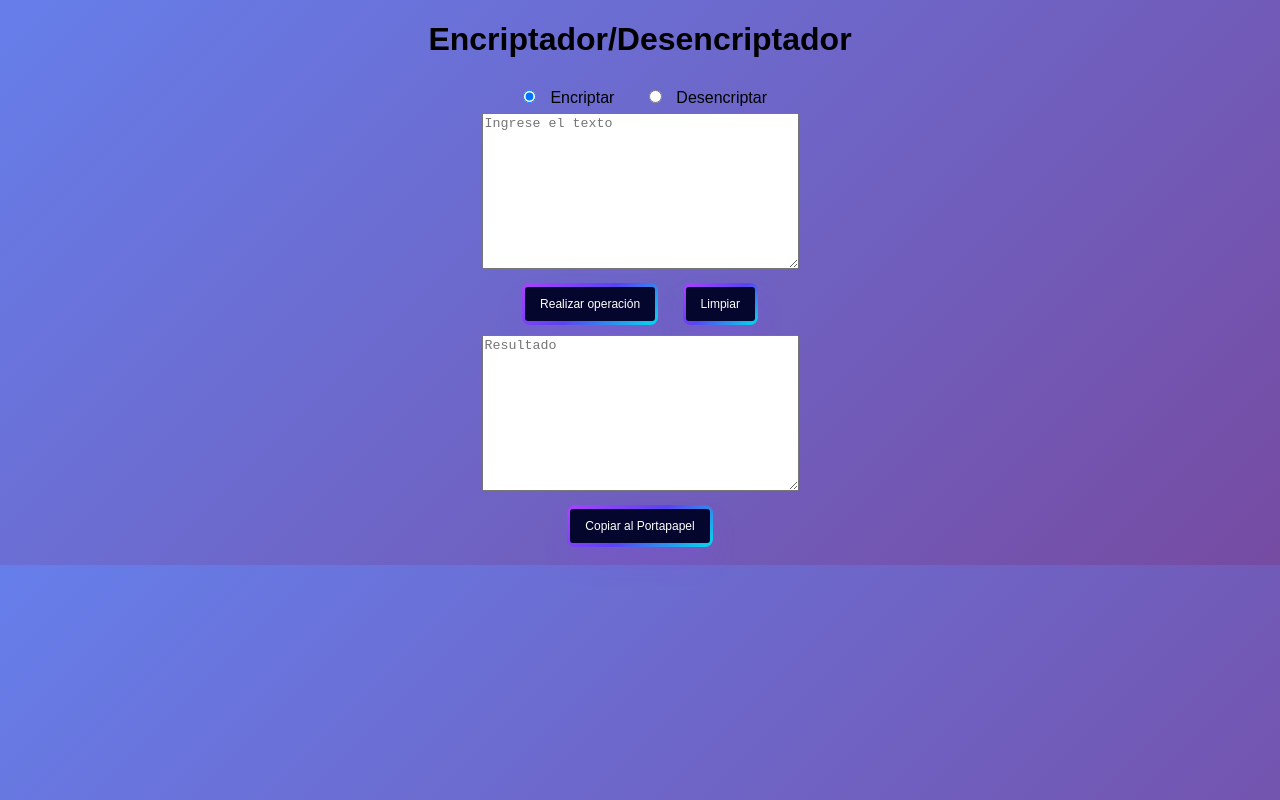
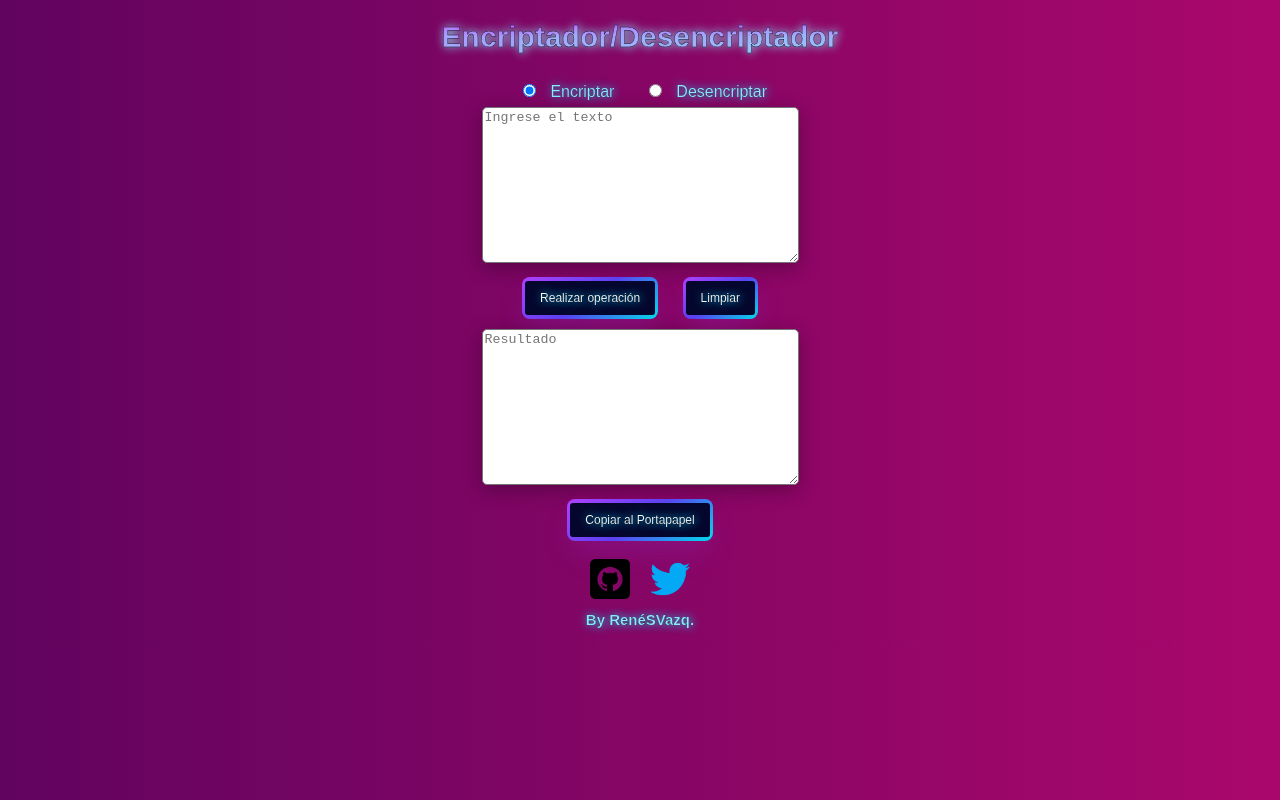
Before and after one commit to ReSvGh/desafioOracleOAlura, a plain HTML site: page index.html in a window 1280 px wide. Drawn offline with Linux system fonts and the light colour scheme.

Commit message:
agregando mas estilos y terminado

```diff
--- a/index.html
+++ b/index.html
@@ -8,7 +8,11 @@
     <link rel="stylesheet" href="./style.css">
 </head>
 <body>
-    <h1>Encriptador/Desencriptador</h1>
+    <header class="header">
+        <h1>Encriptador/Desencriptador</h1>
+
+    </header>
+
     <div>
         <label>
             <input type="radio" name="option" value="encryptar" checked> Encriptar
@@ -17,17 +21,24 @@
             <input type="radio" name="option" value="desencriptar"> Desencriptar
         </label>
         <br>
-        <textarea name="" id="textoEntrada" cols="37" rows="10" placeholder="Ingrese el texto"></textarea>
+        <textarea class="textoA" name="" id="textoEntrada" cols="37" rows="10" placeholder="Ingrese el texto"></textarea>
         <br>
         <button onclick="encriptaDesencriptar()"><span class="text">Realizar operación</span></button>
         <button onclick="limpiarAreaTexto()"><span class="text">Limpiar</span></button>
 
         <br>
-        <textarea name=""  id="salidaTexto" cols="37" rows="10" placeholder="Resultado" oninput="limpiarAreaTexto()" readonly></textarea>
+        <textarea class="textoA" name=""  id="salidaTexto" cols="37" rows="10" placeholder="Resultado" oninput="limpiarAreaTexto()" readonly></textarea>
         <br>
         <button onclick="copiarAlPortapapel()"><span class="text">Copiar al Portapapel</span></button>
 
     </div>
+    <footer>
+        <a href="https://github.com/ReSvGh"><img src="./icons/github.png" alt=""></a>
+
+        <a  href="https://twitter.com/_ReSv3"><img src="./icons/twitter.png" alt=""></a>
+        <p class="por">By RenéSVazq.</p>
+
+    </footer>
 
 
     <script src="./javas.js"></script>
--- a/style.css
+++ b/style.css
@@ -1,11 +1,31 @@
 body {
-   background-image: linear-gradient(135deg, #667eea 0%, #764ba2 100%);
+    background: #AA076B;  /* fallback for old browsers */
+    background: -webkit-linear-gradient(to right, #61045F, #AA076B);  /* Chrome 10-25, Safari 5.1-6 */
+    background: linear-gradient(to right, #61045F, #AA076B); /* W3C, IE 10+/ Edge, Firefox 16+, Chrome 26+, Opera 12+, Safari 7+ */
+
     font-family: Arial, sans-serif;
     text-align: center;
 
 }
 label, input, button {
     margin: 10px;
+    color:#8becfd;
+    -webkit-text-stroke: 0.1px black;
+    text-shadow: -1px -1px 1px #000000;
+    text-shadow: rgb(0, 217, 255) 1px 0 10px;
+
+}
+.por{
+    color:#8be9fa;
+    font-size: 15px;
+    font-weight: bold;
+    font-family: sans-serif;
+    text-align: center;
+    text-shadow: rgb(0, 217, 255) 1px 0 10px;
+    -webkit-text-stroke: 0.2px black;
+    margin-top: .1px;
+
+
 }
 
 
@@ -58,3 +78,23 @@ button {
    button:active {
     transform: scale(0.9);
    }
+   .header{
+-webkit-text-stroke: .40px black;
+  font-size: 15px;
+  background: -webkit-linear-gradient(left top, rgb(225, 0, 255), #8becfd);
+  background: linear-gradient(to bottom right, rgb(225, 0, 255), #8becfd);
+  background-clip: text;
+  -webkit-text-fill-color: transparent;
+  text-shadow: #8becfd 1px 0 10px;
+   }
+.textoA{
+    /* background-color: #fff; */
+    border-radius: 5px;
+    box-shadow:0px 5px 20px rgba(0, 0,0,0.30);
+
+
+}
+a img{
+    margin:8px;
+    width: 40px;
+}
```
Also changed, not shown: icons/github.png (added), icons/twitter.png (added).
